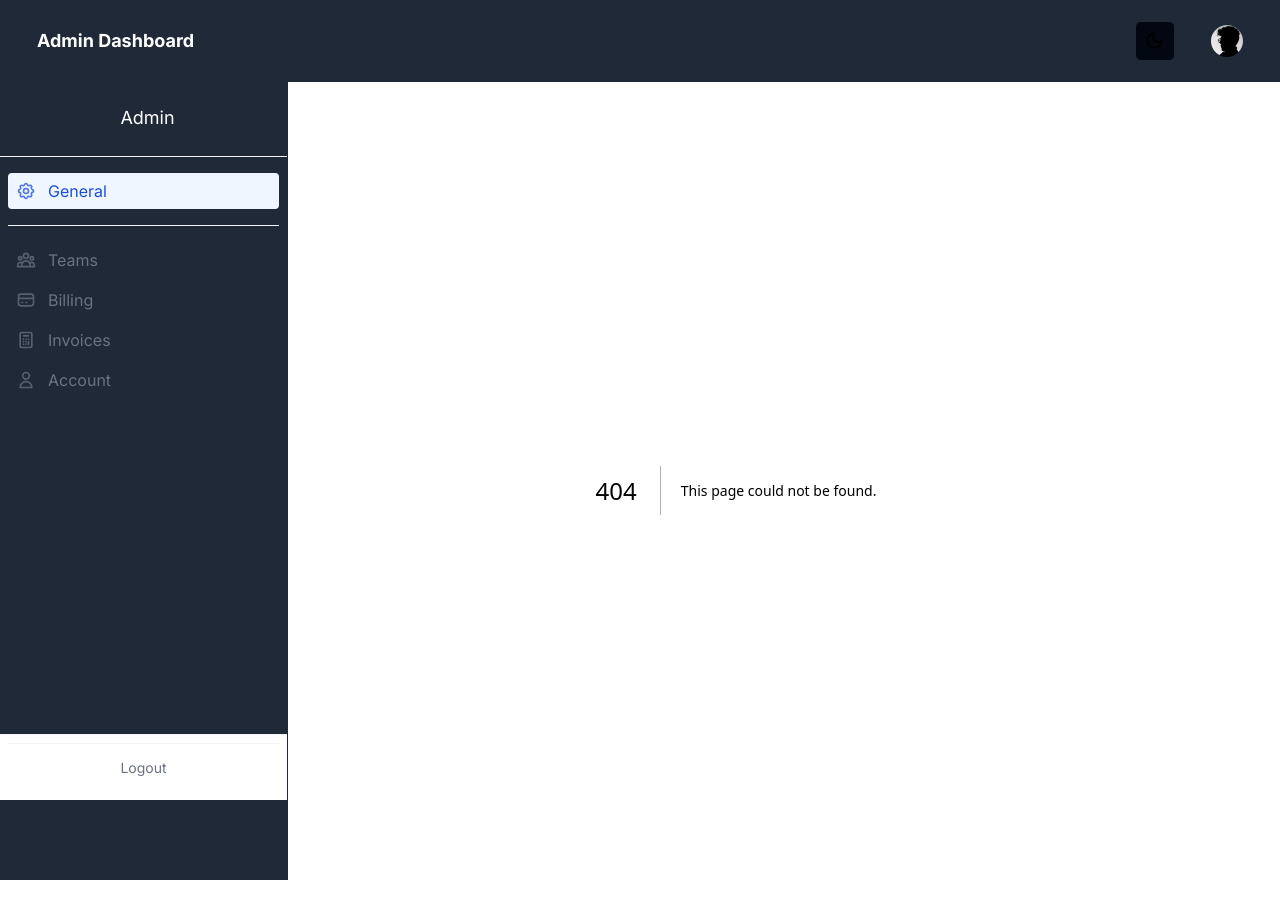
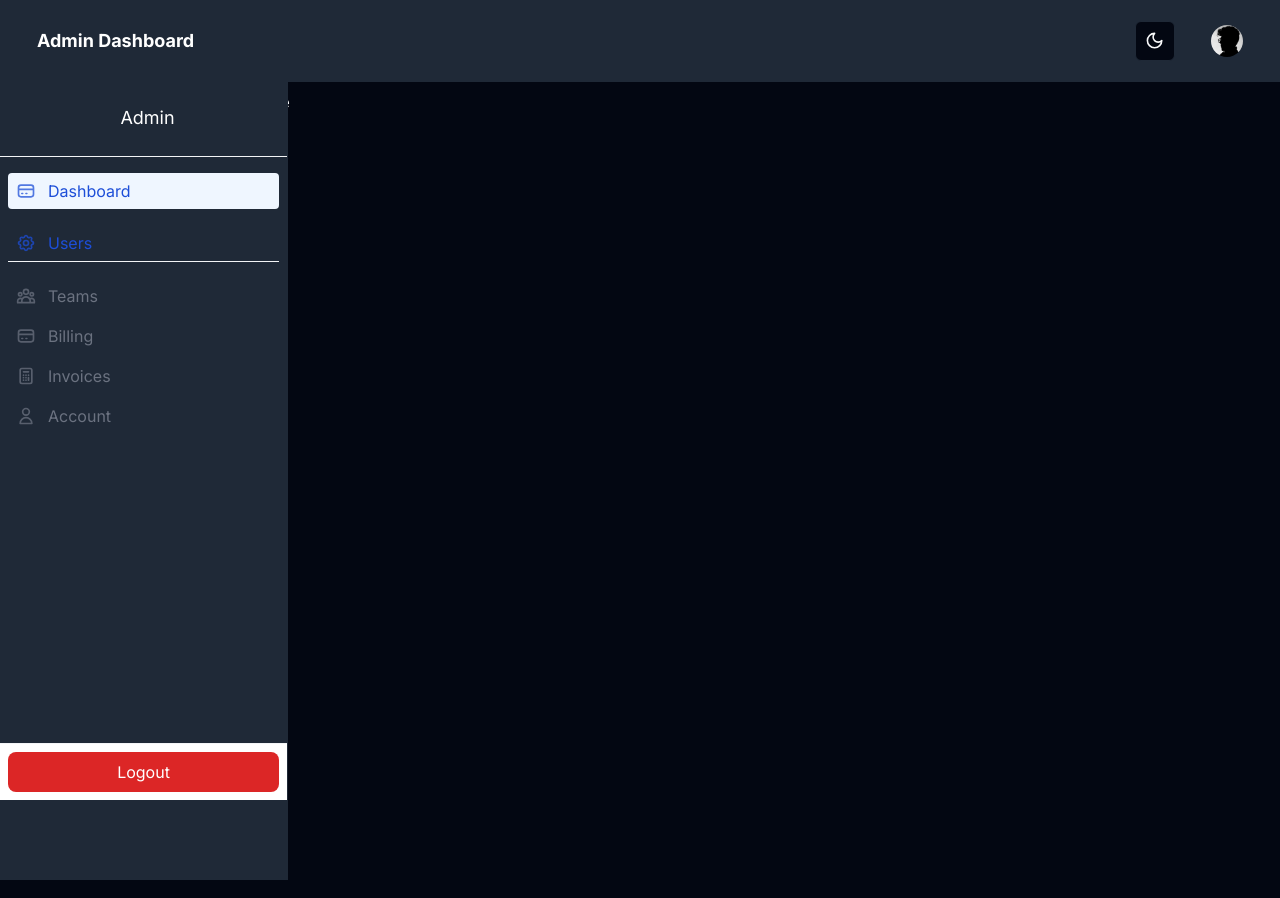
Before and after one commit to AjmalDevala/streamIo, a Next.js app: page /users in a window 1280 px wide. Before the commit this address had no page. After the commit the page ends 800 px from the top, so only its background shows below. Built offline with nearby package versions, Linux system fonts and the light colour scheme.

Commit message:
Bug fixed on login with the google

```diff
--- a/src/app/dashboard/page.tsx
+++ /dev/null
@@ -1,11 +0,0 @@
-import React from "react";
-
-function page() {
-  return (
-    <div className="mt-20">
-      <h1>dfghjk</h1>
-    </div>
-  );
-}
-
-export default page;
--- a/src/app/login/page.tsx
+++ b/src/app/login/page.tsx
@@ -1,11 +1,9 @@
 "use client";
 
-import { useState } from "react";
+import { useState, useEffect } from "react";
 import { useForm } from "react-hook-form";
-//for validation
 import { zodResolver } from "@hookform/resolvers/zod";
-import { z } from "zod";
-// ui shadcn
+import { date, z } from "zod";
 import { Button } from "@/components/ui/button";
 import {
   Form,
@@ -21,7 +19,6 @@ import { useSession, signIn, signOut } from "next-auth/react";
 import Image from "next/image";
 import { useRouter } from "next/navigation";
 
-// Define schema for Sign-In validation
 const SignInSchema = z.object({
   username: z.string().min(3, {
     message: "Username must be at least 3 characters.",
@@ -31,7 +28,6 @@ const SignInSchema = z.object({
   }),
 });
 
-// Define schema for Sign-Up validation
 const SignUpSchema = z.object({
   username: z.string().min(3, {
     message: "Username must be at least 3 characters.",
@@ -45,26 +41,22 @@ const SignUpSchema = z.object({
 export default function Login() {
   const [isSignUp, setIsSignUp] = useState(false);
 
+  const { data: session } = useSession();
   const router = useRouter();
-  const { data: session } = useSession();
-  const GoogleSignIn = async () => {
+
+  const GoogleSignIn = () => {
     signIn("google");
+  };
+
+  useEffect(() => {
     if (session) {
-      toast({
-        title: "Google Sign In Successful!",
-        description: (
-          <pre className="mt-2 w-[340px] rounded-md bg-slate-950 p-4">
-            <code className="text-white">
-              {JSON.stringify(session, null, 2)}
-            </code>
-          </pre>
-        ),
-      });
-
-      console.log(session?.user?.name);
+      const userName = session?.user?.name || "Unknown User";
+      localStorage.setItem("name", userName);
+      localStorage.setItem("sessionActive", "true");
       router.push("/");
     }
-  };
+  }, [session, router]);
+
   const signInForm = useForm<z.infer<typeof SignInSchema>>({
     resolver: zodResolver(SignInSchema),
     defaultValues: {
@@ -105,8 +97,9 @@ export default function Login() {
     });
     // Handle Sign Up logic here
   }
+
   return (
-    <div className="  w-[50%] p-6 md:m-auto md:mt-20 m-2 ">
+    <div className="w-[50%] p-6 md:m-auto md:mt-20 m-2">
       <button
         onClick={GoogleSignIn}
         className="flex items-center mb-2 justify-center w-full p-2 bg-white border border-gray-300 rounded-lg shadow hover:bg-gray-100"
@@ -116,7 +109,7 @@ export default function Login() {
           Sign in with Google
         </span>
       </button>
-      <div className="flex justify-around  mb-6 border-t-2">
+      <div className="flex justify-around mb-6 border-t-2">
         <button
           onClick={() => setIsSignUp(false)}
           className={`${
@@ -138,6 +131,7 @@ export default function Login() {
           Sign Up
         </button>
       </div>
+
       {/* Sign In Form */}
       {!isSignUp && (
         <div>
@@ -183,14 +177,15 @@ export default function Login() {
               </Button>
             </form>
             <button className="mt-2" onClick={() => setIsSignUp(true)}>
-              not a Member
+              Not a Member?
             </button>
           </Form>
         </div>
       )}
+
       {/* Sign Up Form */}
       {isSignUp && (
-        <div className="">
+        <div>
           <Form {...signUpForm}>
             <form
               onSubmit={signUpForm.handleSubmit(onSignUpSubmit)}
--- /dev/null
+++ b/src/app/users/page.tsx
@@ -0,0 +1,11 @@
+import React from "react";
+
+function Users() {
+  return (
+    <div className="">
+      <h1>Users Table</h1>
+    </div>
+  );
+}
+
+export default Users;
--- a/src/components/layout/Navbar.tsx
+++ b/src/components/layout/Navbar.tsx
@@ -1,4 +1,5 @@
 "use client";
+
 import React, { useState } from "react";
 import { redirect } from "next/navigation";
 import { MenuIcon, XIcon } from "lucide-react"; // Assuming you're using "lucide-react" for icons
@@ -95,16 +96,16 @@ const Navbar = () => {
       <div className={`${isOpen ? "block" : "hidden"} sm:hidden`}>
         <div className="px-2 pt-2 pb-3 space-y-1">
           <Link
-            href="/dashboard"
+            href="/"
             className="text-gray-300 hover:bg-gray-700 hover:text-white block px-3 py-2 rounded-md text-base font-medium"
           >
             Dashboard
           </Link>
           <Link
-            href="/settings"
+            href="/users"
             className="text-gray-300 hover:bg-gray-700 hover:text-white block px-3 py-2 rounded-md text-base font-medium"
           >
-            Settings
+            Users
           </Link>
         </div>
       </div>
--- a/src/components/layout/Slider.tsx
+++ b/src/components/layout/Slider.tsx
@@ -2,16 +2,10 @@
 
 import React from "react";
 import Link from "next/link";
-import { useSession, signIn, signOut } from "next-auth/react";
-import { useRouter } from "next/navigation";
+import { signOut } from "next-auth/react";
+import { toast } from "../ui/use-toast";
+
 const Slider = () => {
-  const router = useRouter();
-
-  // const handleSignOut = async (): Promise<void> => {
-  //   signOut();
-  //   router.push("/login");
-  // };
-
   return (
     <div className="fixed top-20 left-0 h-full md:w-72 flex flex-col justify-between border-e dark:bg-gray-800 bg-white z-10">
       <div className="overflow-y-auto">
@@ -26,7 +20,30 @@ const Slider = () => {
             <div className="py-4">
               <Link
                 href="/"
-                className="group relative flex items-center rounded bg-blue-50 px-2 py-1.5 text-blue-700"
+                className="group relative flex items-center rounded bg-blue-50 px-2 py-1.5 text-blue-700 active:text-blue-900 "
+              >
+                <svg
+                  xmlns="http://www.w3.org/2000/svg"
+                  className="h-5 w-5 opacity-75"
+                  fill="none"
+                  viewBox="0 0 24 24"
+                  stroke="currentColor"
+                  strokeWidth="2"
+                >
+                  <path
+                    strokeLinecap="round"
+                    strokeLinejoin="round"
+                    d="M3 10h18M7 15h1m4 0h1m-7 4h12a3 3 0 003-3V8a3 3 0 00-3-3H6a3 3 0 00-3 3v8a3 3 0 003 3z"
+                  />
+                </svg>
+
+                <span className="ml-3 invisible md:visible">Dashboard</span>
+              </Link>
+            </div>
+            <div className="">
+              <Link
+                href="/users"
+                className="group relative flex items-center rounded bg-blue-30 px-2 py-1.5 text-blue-700"
               >
                 <svg
                   xmlns="http://www.w3.org/2000/svg"
@@ -48,7 +65,7 @@ const Slider = () => {
                   />
                 </svg>
 
-                <span className="ml-3 invisible md:visible">General</span>
+                <span className="ml-3 invisible md:visible">Users</span>
               </Link>
             </div>
 
@@ -154,18 +171,28 @@ const Slider = () => {
       </div>
 
       <div className="sticky inset-x-0 bottom-0 border-t border-gray-100 bg-white p-2">
-        <div className="sticky inset-x-0 bottom-0 border-t border-gray-100 bg-white p-2">
-          <button
-            onClick={() => {
-              signOut();
-              router.push("/login");
-            }}
-            type="button"
-            className="group relative flex w-full justify-center rounded-lg px-2 py-1.5 text-sm text-gray-500 hover:bg-gray-50 hover:text-gray-700"
-          >
-            Logout
-          </button>
-        </div>
+        <button
+          onClick={async (event) => {
+            event.preventDefault(); // Prevent the page from refreshing
+            try {
+              toast({
+                title: "Log Out Successfully!",
+                description: "You have been logged out.",
+              });
+              localStorage.clear();
+              await signOut({ callbackUrl: "/login" });
+            } catch (error) {
+              console.error("Error during sign out:", error);
+              toast({
+                title: "Error!",
+                description: "There was an issue logging you out.",
+              });
+            }
+          }}
+          className="group relative flex w-full justify-center items-center rounded-lg bg-red-600 px-4 py-2 text-white"
+        >
+          Logout
+        </button>
       </div>
     </div>
   );
```
